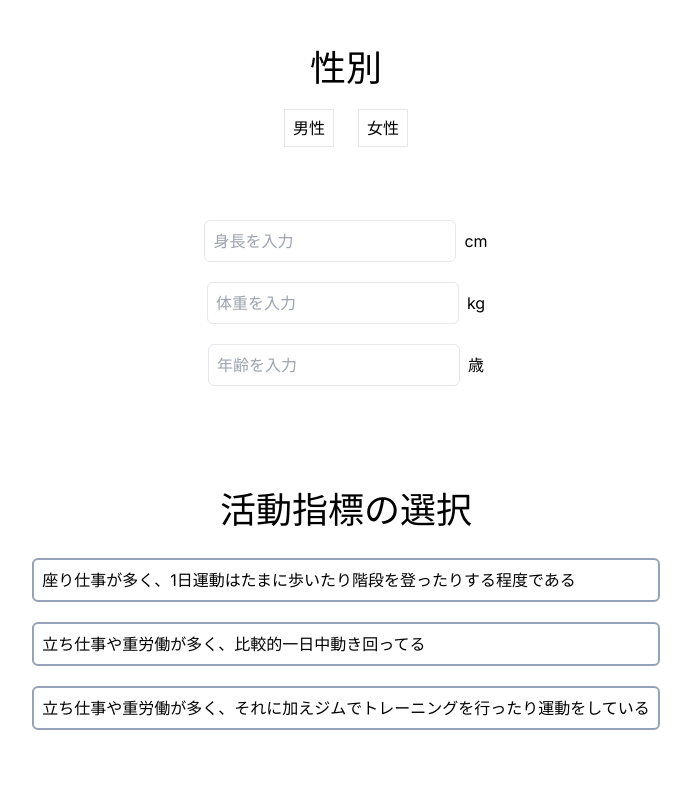
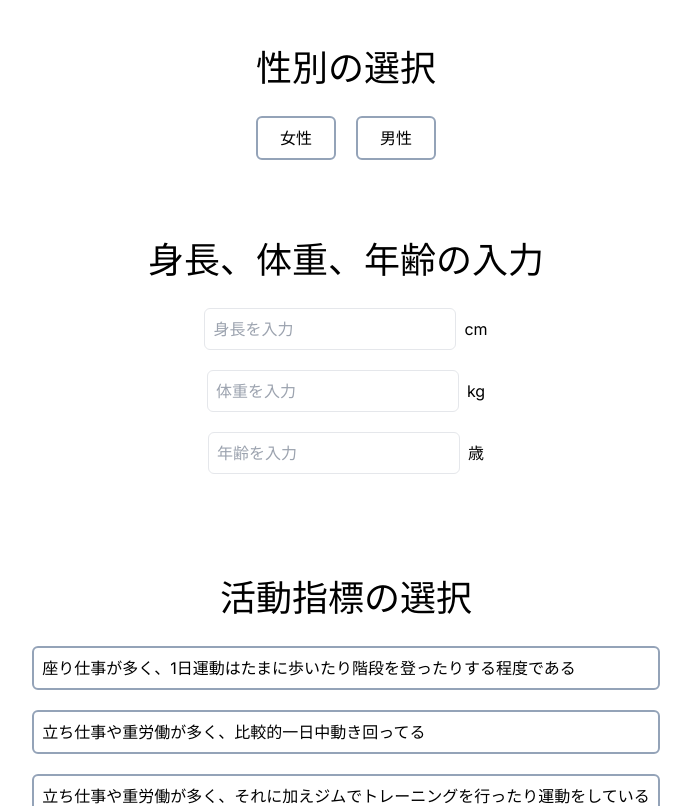
Before and after one commit to Hono127/macro, a Next.js app: page / in a window 1280 px wide. Shown: the top 806 px of the page, without its empty margins (294-985 px from the left). Built offline with nearby package versions, Linux system fonts and the light colour scheme.

Commit message:
バリデート

```diff
--- a/src/app/components/organisms/Activity.tsx
+++ b/src/app/components/organisms/Activity.tsx
@@ -7,7 +7,7 @@ const Activity = () => {
       <div>
         <ul className="flex flex-col items-center justify-center gap-5">
           <li className="w-full">
-            <input id="static" type="checkbox" className="hidden peer" />
+            <input id="static" type="radio" className="hidden peer" name="activeState" />
             <label
               className="border-collapse border-slate-400 border-2 block peer-checked:bg-sky-500 h-11 p-2 rounded-md"
               htmlFor="static"
@@ -16,7 +16,7 @@ const Activity = () => {
             </label>
           </li>
           <li className="w-full">
-            <input id="normal" type="checkbox" className="hidden peer" />
+            <input id="normal" type="radio" className="hidden peer" name="activeState" />
             <label
               className="border-collapse border-slate-400 border-2 block peer-checked:bg-sky-500 h-11 p-2 rounded-md"
               htmlFor="normal"
@@ -25,7 +25,7 @@ const Activity = () => {
             </label>
           </li>
           <li className="w-full">
-            <input id="active" type="checkbox" className="hidden peer" />
+            <input id="active" type="radio" className="hidden peer" name="activeState" />
             <label
               className="border-collapse border-slate-400 border-2 block peer-checked:bg-sky-500 h-11 p-2 rounded-md"
               htmlFor="active"
--- a/src/app/components/organisms/Gender.tsx
+++ b/src/app/components/organisms/Gender.tsx
@@ -1,33 +1,42 @@
 "use client";
-import React, { FC, useState } from "react";
+import React, { FC } from "react";
 
-type Props = {
-  onClick: () => void;
-};
-
-const Gender: FC<Props> = (props) => {
-  const { onClick } = props;
-  const [changeColor, setChangeColor] = useState(false);
-
+const Gender: FC = () => {
   return (
     <section className="gender mb-20 text-center">
-      <h2 className="text-4xl mb-7">性別</h2>
-      <div className="flex justify-center gap-5 text-center">
-        <div>
-          <label
-            className="border border-solid p-2 hover:bg-sky-400"
-            onClick={onClick}
-          >
-            <input type="checkbox" className="hidden rounded-md" />
-            男性
-          </label>
-        </div>
-        <div>
-          <label className="border border-solid p-2 ml-1 hover:bg-pink-400">
-            <input type="checkbox" className="hidden rounded-md" />
-            女性
-          </label>
-        </div>
+      <h2 className="text-center text-4xl mb-7">性別の選択</h2>
+      <div>
+        <ul className="flex items-center justify-center gap-5">
+          <li className="w-full">
+            <input
+              id="female"
+              type="radio"
+              className="hidden peer"
+              name="gender"
+            />
+            <label
+              className="border-collapse border-slate-400 border-2 block peer-checked:bg-pink-500 h-11 p-2 rounded-md"
+              htmlFor="female"
+            >
+              女性
+            </label>
+          </li>
+          <li className="w-full">
+            <input
+              id="male"
+              type="radio"
+              className="hidden peer"
+              name="gender"
+            />
+            <label
+              className="border-collapse border-slate-400 border-2 block peer-checked:bg-sky-500 h-11 p-2 rounded-md"
+              htmlFor="male"
+            >
+              男性
+            </label>
+          </li>
+
+        </ul>
       </div>
     </section>
   );
--- a/src/app/components/organisms/PersonalData.tsx
+++ b/src/app/components/organisms/PersonalData.tsx
@@ -3,11 +3,12 @@ import React from "react";
 const PersonalData = () => {
   return (
     <section className="personalData mb-20">
+      <h2 className="text-center text-4xl mb-7">身長、体重、年齢の入力</h2>
       <div>
         <ul className="flex flex-col gap-5 items-center justify-center">
           <li>
             <input
-              type="text"
+              type="number"
               placeholder="身長を入力"
               className="border p-2 mr-2 rounded-md"
             />
@@ -15,7 +16,7 @@ const PersonalData = () => {
           </li>
           <li>
             <input
-              type="text"
+              type="number"
               placeholder="体重を入力"
               className="border p-2 mr-2 rounded-md"
             />
@@ -23,7 +24,7 @@ const PersonalData = () => {
           </li>
           <li>
             <input
-              type="text"
+              type="number"
               placeholder="年齢を入力"
               className="border p-2 mr-2 rounded-md"
             />
```
